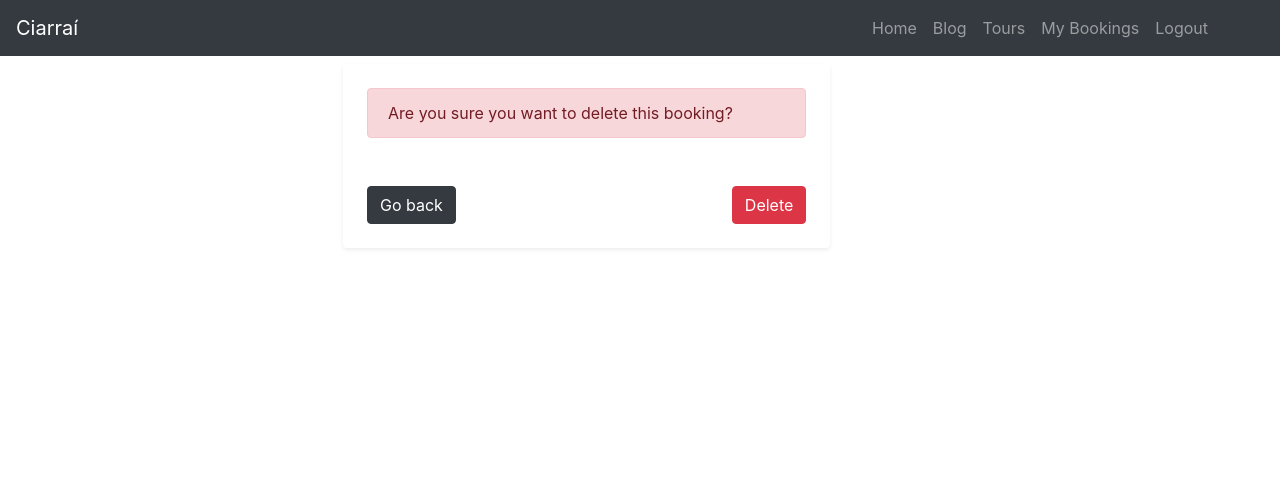
After one commit to Viacheslav1510/CI_PB_PP4, a Django app: page /delete-booking/1/ in a window 1280 px wide. The commit adds this page. Shown: the top 496 px of the page. Run offline with Django 3.2, Linux system fonts and the light colour scheme; a user stored in the database is signed in; tables that the repository leaves empty hold one stand-in row (values such as "Sample post"); some libraries are stand-ins or nearby versions.

Commit message:
Add delete function to booking

```diff
--- a/booking/urls.py
+++ b/booking/urls.py
@@ -10,4 +10,9 @@ urlpatterns = [
         views.edit_booking,
         name='edit-booking'
     ),
+    path(
+        'delete-booking/<int:booking_id>/',
+        views.delete_booking,
+        name='delete-booking'
+    ),
 ]
--- a/booking/views.py
+++ b/booking/views.py
@@ -50,3 +50,15 @@ def edit_booking(request, booking_id):
         'form': form
     }
     return render(request, 'booking/edit-booking.html', context)
+
+
+def delete_booking(request, booking_id):
+    booking = get_object_or_404(Booking, id=booking_id, user=request.user)
+    if request.method == 'POST':
+        booking.delete()
+        messages.info(request, "The booking have been deleted")
+        return redirect('bookings')
+    context = {
+        'booking': booking,
+    }
+    return render(request, 'booking/delete-booking.html', context)
--- a/templates/booking/bookings.html
+++ b/templates/booking/bookings.html
@@ -11,7 +11,7 @@
             <div class="card-body p-4">
                 <div class="col-6">
 
-                    <a href="#" class="btn btn-dark btn-sm m-2 float-right delete-btn">Delete</a>
+                    <a href="{% url 'delete-booking' booking.id %}" class="btn btn-dark btn-sm m-2 float-right delete-btn">Delete</a>
                     <a href="{% url 'edit-booking' booking.id %}" class="btn btn-dark btn-sm m-2 float-right edit-btn">  Edit  </a>
 
                   </div>
--- /dev/null
+++ b/templates/booking/delete-booking.html
@@ -0,0 +1,25 @@
+{% extends 'base.html' %}
+{% load static %}
+{% load crispy_forms_tags %}
+{% block content %}
+
+<div class="row">
+    <div class="col-md-5 offset-md-3">
+        <div class="card rounded m-2 shadow-sm border-0">
+            <div class="card-body p-4">
+                <div class="alert alert-danger">
+                   Are you sure you want to delete this booking?
+                </div>
+                <form action="{% url 'delete-booking' booking.id %}" method="POST" name="confirm" class="mt-5">
+                    {% csrf_token %}
+                    <div class="d-flex flex-row justify-content-between logout-buttons">
+                        <a href="{% url 'bookings' %}" class="btn btn-dark">Go back</a>
+                        <input type="submit" class="btn btn-danger" value="Delete" name="delete">
+                    </div>
+                </form>
+            </div>
+        </div>
+    </div>
+</div>
+
+{% endblock %}
```
